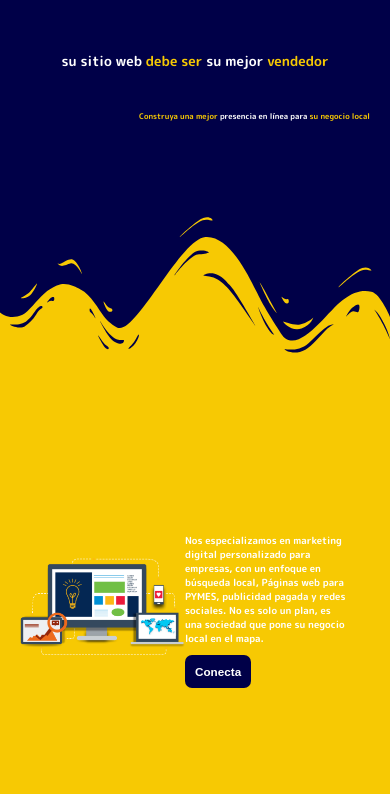
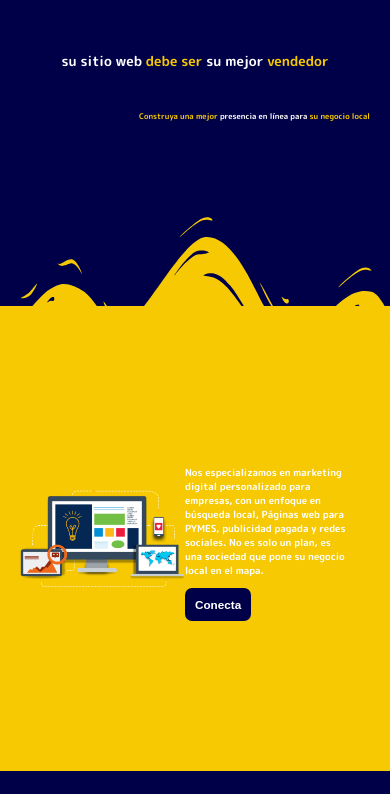
Before and after one commit to lerak/nextdigital, a Gatsby site: page / in a window 390 px wide. Shown: the part 48-842 px from the top of the page. Built offline with nearby package versions, Linux system fonts and the light colour scheme; Gatsby itself is replaced by a stand-in of ours.

Commit message:
mobile view

```diff
--- a/src/components/header.css
+++ b/src/components/header.css
@@ -134,6 +134,6 @@ header {
 
   @media(max-width: 1150px){
     .svg {
-      height: 15%;
+      height: 7%;
     }
   }
```
